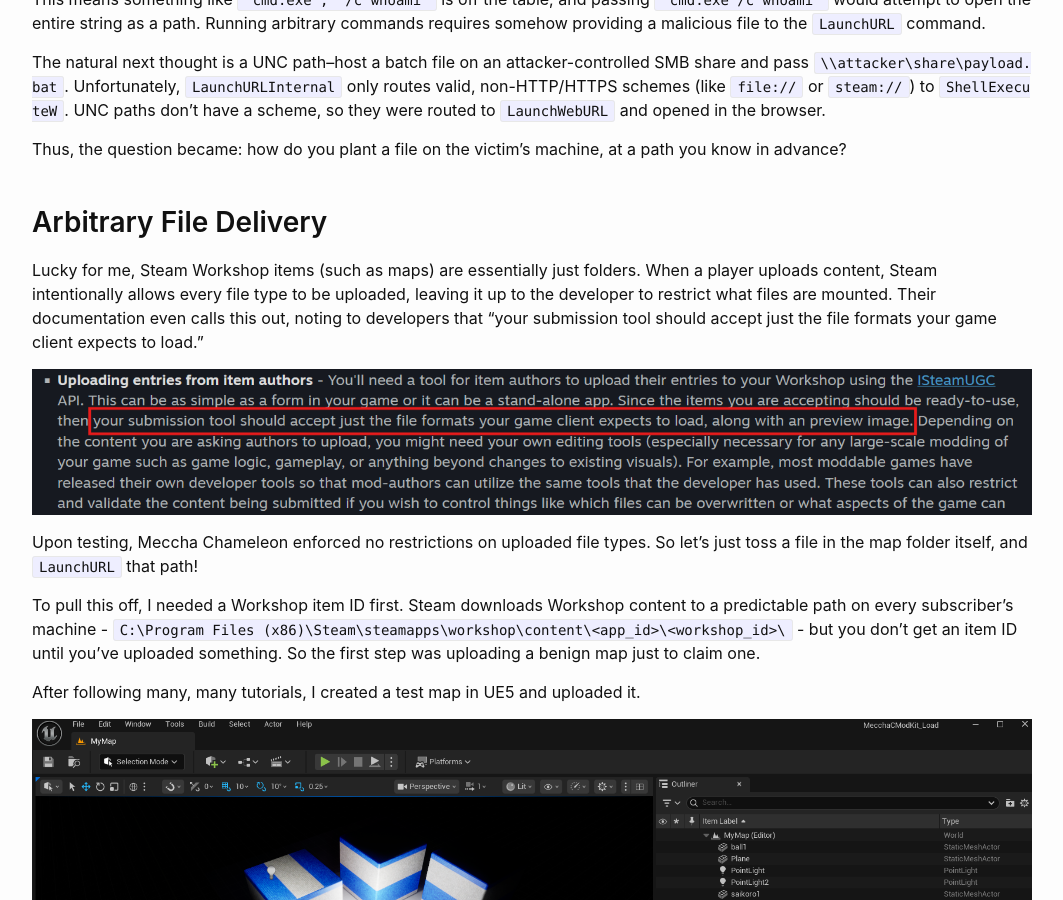
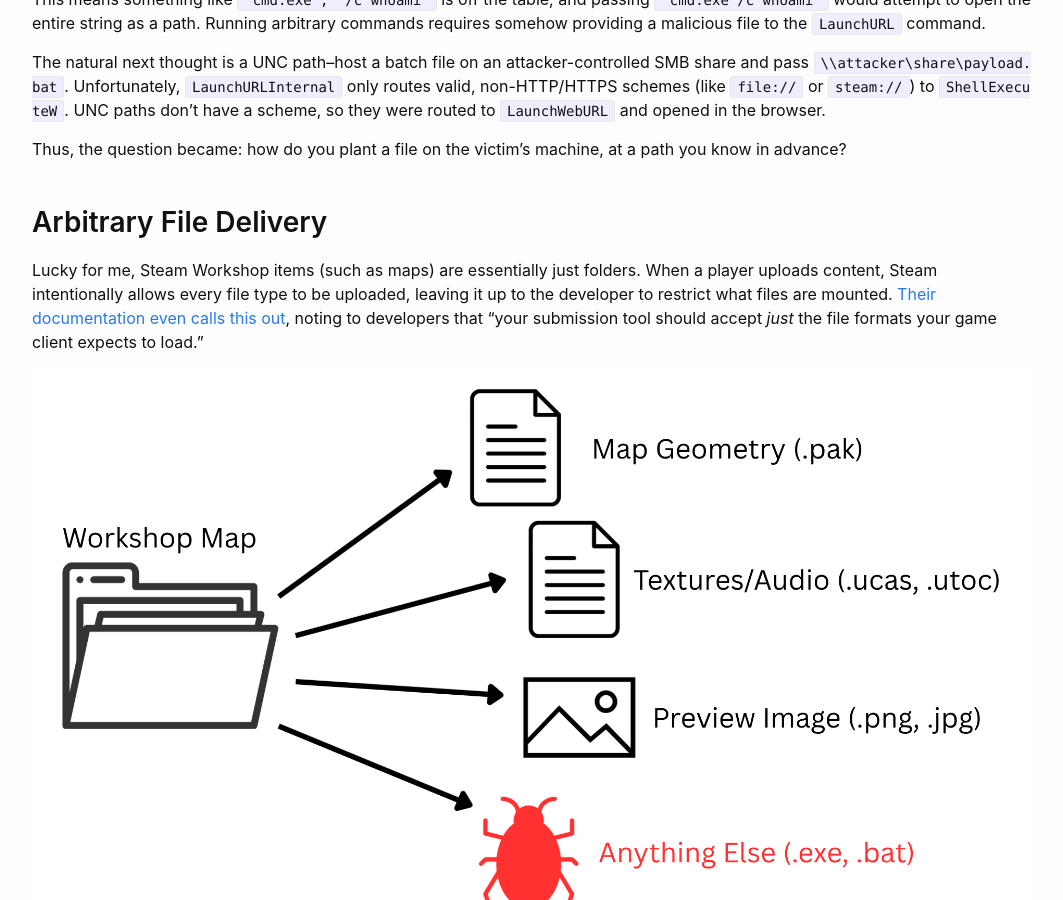
Before and after one commit to KhaelK138/KhaelK138.github.io, a Jekyll site: the page built from blogs/meccha_chameleon.md, in a window 1280 px wide and 900 px high, scrolled down 3366 px. Shown: the whole window, without its empty margins (108-1171 px from the left). Built offline with Jekyll 4.4.1, drawn with Linux system fonts in a browser that asks for light colours.

Commit message:
updated documentation link, added better image

```diff
--- a/blogs/meccha_chameleon.md
+++ b/blogs/meccha_chameleon.md
@@ -56,9 +56,9 @@
 
 ## Arbitrary File Delivery
 
-Lucky for me, Steam Workshop items (such as maps) are essentially just folders. When a player uploads content, Steam intentionally allows every file type to be uploaded, leaving it up to the developer to restrict what files are mounted. Their documentation even calls this out, noting to developers that "your submission tool should accept just the file formats your game client expects to load."
+Lucky for me, Steam Workshop items (such as maps) are essentially just folders. When a player uploads content, Steam intentionally allows every file type to be uploaded, leaving it up to the developer to restrict what files are mounted. [Their documentation even calls this out](https://partner.steamgames.com/doc/features/workshop#:~:text=your%20submission%20tool%20should), noting to developers that "your submission tool should accept *just* the file formats your game client expects to load."
 
-![Steam documentation highlighting that developers should restrict uploaded file formats](./images/meccha_chameleon/steam_upload_instructions.png)
+![Example Map folder, including an unexpected executable.](./images/meccha_chameleon/workshop_map.png)
 
 Upon testing, Meccha Chameleon enforced no restrictions on uploaded file types. So let's just toss a file in the map folder itself, and `LaunchURL` that path!
 
```
Also changed, not shown: blogs/images/meccha_chameleon/steam_upload_instructions.png (deleted), blogs/images/meccha_chameleon/workshop_map.png (added).
